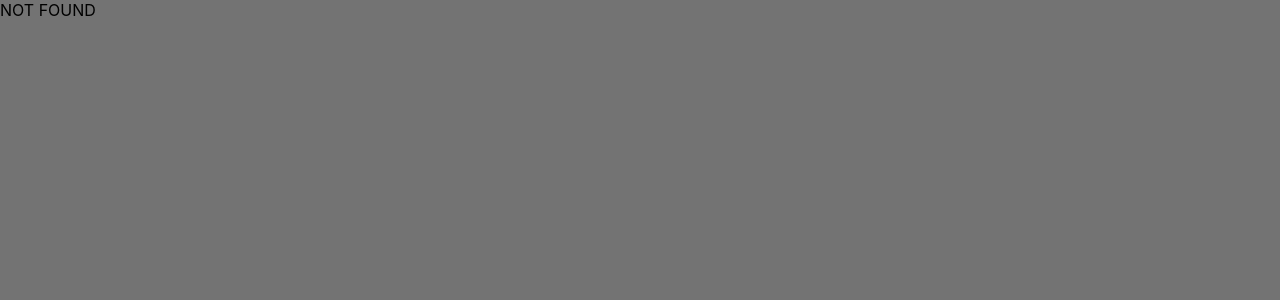
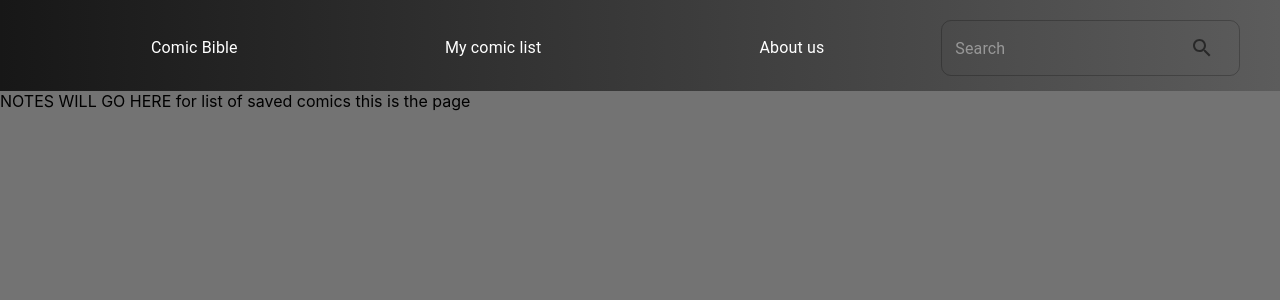
Before and after one commit to Sanjeev96/comic_bible, a React (Vite) app: page /notes in a window 1280 px wide. Shown: the top 300 px of the page. Built offline with nearby package versions, Linux system fonts and the light colour scheme.

Commit message:
fix & feat: nav bar relocated, links on click nav working css moved

```diff
--- a/src/App.tsx
+++ b/src/App.tsx
@@ -1,12 +1,29 @@
 import { Landing } from "./pages/Landing/landing";
 import { BrowserRouter as Router, Routes, Route } from "react-router-dom";
+import { Notes } from "./pages/Notes";
+import { Grid, makeStyles } from "@material-ui/core";
+import { Header } from "./components/header";
+
+const useStyles = makeStyles(() => ({
+  navbarContainer: {
+    padding: "0px 0px 15px 5px",
+    backgroundColor: "#2E2E2E",
+    color: "#FFF",
+    background: "linear-gradient(to left, #5C5C5C, #171717) right",
+  },
+}));
 
 export const App: React.FC = () => {
+  const classes = useStyles();
+
   return (
     <Router>
+      <Grid xs={12} className={classes.navbarContainer} item>
+        <Header />
+      </Grid>
       <Routes>
         <Route path="/" element={<Landing />} />
-        {/* <Route path="/about" element={<About />} /> */}
+        <Route path="/notes" element={<Notes />} />
 
         <Route path="*" element={"NOT FOUND"} />
       </Routes>
--- a/src/components/header.tsx
+++ b/src/components/header.tsx
@@ -9,6 +9,7 @@ import { useFormik } from "formik";
 import SearchIcon from "@mui/icons-material/Search";
 import { useDispatch } from "react-redux";
 import { setSearch } from "../services/state/uiSlice";
+import { Link } from "react-router-dom";
 
 const useStyles = makeStyles(() => ({
   navbarTitle: {
@@ -44,10 +45,17 @@ export const Header: React.FC = () => {
     <form id="searchForm" onSubmit={formikSubmit.handleSubmit}>
       <Grid className={classes.navbarCanvas} container alignItems="center">
         <Grid style={{ textAlign: "center" }} item xs={4} md={3}>
-          <Typography>Comic Bible</Typography>
+          <Link style={{ color: "white", textDecoration: "none" }} to={"./"}>
+            <Typography>Comic Bible</Typography>
+          </Link>
         </Grid>
         <Grid style={{ textAlign: "center" }} item xs={4} md={3}>
-          <Typography>My comic list</Typography>
+          <Link
+            style={{ color: "white", textDecoration: "none" }}
+            to={"/notes"}
+          >
+            <Typography>My comic list</Typography>
+          </Link>
         </Grid>
         <Grid style={{ textAlign: "center" }} item xs={4} md={3}>
           <Typography>About us</Typography>
--- a/src/pages/Landing/landing.tsx
+++ b/src/pages/Landing/landing.tsx
@@ -10,12 +10,6 @@ import { useAppSelector } from "../../services/state/hooks/store";
 import { setLoad } from "../../services/state/uiSlice";
 
 const useStyles = makeStyles(() => ({
-  navbarContainer: {
-    padding: "0px 0px 15px 5px",
-    backgroundColor: "#2E2E2E",
-    color: "#FFF",
-    background: "linear-gradient(to left, #5C5C5C, #171717) right",
-  },
   comicContainer: {
     justifyContent: "center",
     textAlign: "center",
@@ -63,11 +57,7 @@ export const Landing: React.FC = observer(() => {
 
   return (
     <>
-      <Grid container xs={12}>
-        <Grid xs={12} className={classes.navbarContainer} item>
-          <Header />
-        </Grid>
-      </Grid>
+      <Grid container xs={12}></Grid>
       <Grid className={classes.comicContainer} item xs={12}>
         {!getSearch ? (
           <ListView comics={recentComics} loader={getLoad} />
--- /dev/null
+++ b/src/pages/Notes.tsx
@@ -0,0 +1,9 @@
+export const Notes: React.FC = () => {
+  return (
+    <>
+      <div className="flex">
+        NOTES WILL GO HERE for list of saved comics this is the page
+      </div>
+    </>
+  );
+};
```
